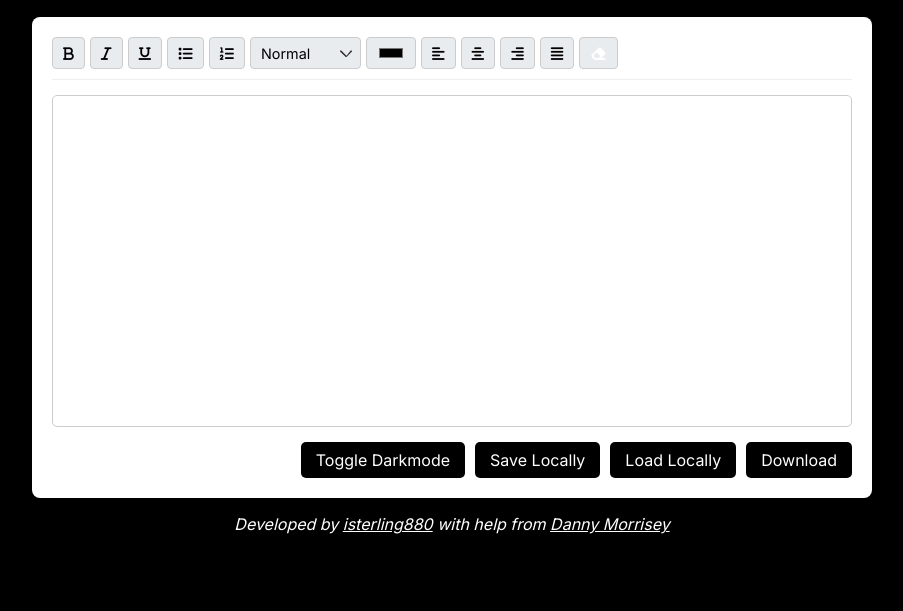
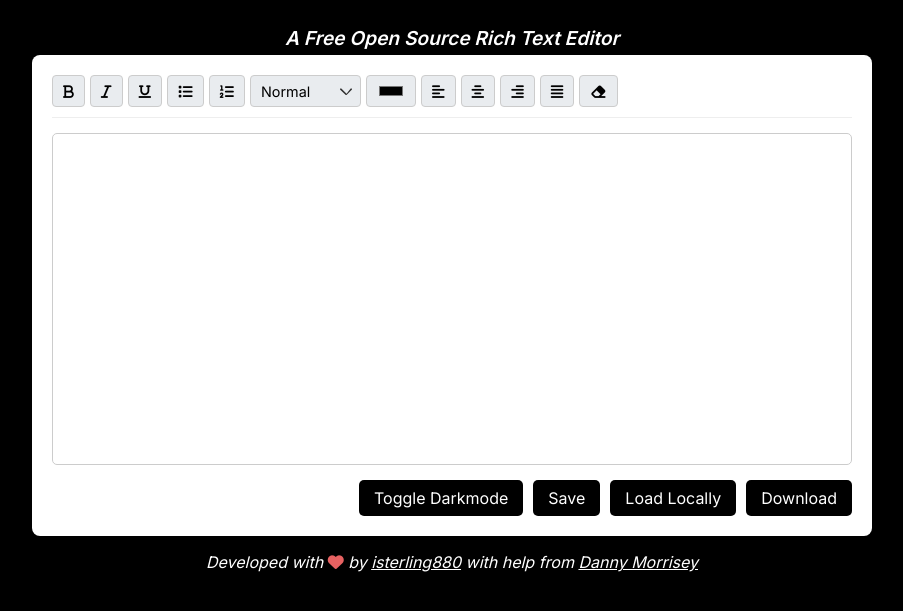
Before and after one commit to therealfuntimeswithdanny/Rich-Text-Editor, a plain HTML site: page index.html in a window 1280 px wide. Both pictures are taken after a click on the button "Toggle Darkmode". Shown: the part 77-688 px from the top of the page, without its empty margins (188-1091 px from the left). Drawn offline with Linux system fonts and the light colour scheme.

Commit message:
added footer

```diff
--- a/index.html
+++ b/index.html
@@ -12,7 +12,7 @@
 <body>
 
     <h1>Rich Text Editor</h1>
-
+    <h3><i>A Free Open Source Rich Text Editor</i></h3>
     <div class="editor-container">
         <div class="toolbar">
             <button id="boldButton"><i class="fa-solid fa-bold"></i></button>
@@ -41,13 +41,12 @@
             <button><a href="index.html"><i class="fa-solid fa-eraser"></i></a></button>
             </div>
 
-        <div id="editorContent" contenteditable="true" placeholder="Start typing here...">
-            </div>
+        <div id="editorContent" contenteditable="true" placeholder="Start typing here...">Start Typing here...</div>
 
         <div class="save-load-controls">
-            <button onclick="myFunction()" id="DarkmodeButton">Toggle Darkmode</button> <button id="saveLocalButton">Save Locally</button> <button id="loadLocalButton">Load Locally</button> <button id="saveToFileSystemButton">Download</button> </div>
+            <button onclick="myFunction()" id="DarkmodeButton">Toggle Darkmode</button> <button id="saveLocalButton">Save</button> <button id="loadLocalButton">Load Locally</button> <button id="saveToFileSystemButton">Download</button> </div>
         </div>
-        <p><i>Developed by <a href="https://github.com/isterling880">isterling880</a> with help from <a href="https://madebydanny.uk">Danny Morrisey</a></i></p>
+        <p><i>Developed with <i class="fa-solid fa-heart" style="color: #e76262;"></i> by <a href="https://github.com/isterling880">isterling880</a> with help from <a href="https://madebydanny.uk">Danny Morrisey</a></i></p>
     <script>
         function myFunction() {
    var element = document.body;
--- a/styles.css
+++ b/styles.css
@@ -14,16 +14,30 @@
 
         h1 {
             color: #007bff; /* Blue */
-            margin-bottom: 20px;
+            margin-bottom: 10px;
             text-align: center;
             font-size: 1.8em;
         }
 
         .dark-mode h1 {
             color: white; /* Blue */
-            margin-bottom: 20px;
+            margin-bottom: 10px;
             text-align: center;
             font-size: 1.8em;
+        }
+
+        h3 {
+            color: #007bff; /* Blue */
+            margin-bottom: 5px;
+            text-align: center;
+            font-size: 1.2em;
+        }
+
+        .dark-mode h3 {
+            color: white; /* Blue */
+            margin-bottom: 5px;
+            text-align: center;
+            font-size: 1.2em;
         }
 
         .editor-container {
@@ -101,10 +115,13 @@
             border-color: #007bff; /* Highlight border on focus */
         }
 
+        .dark-mode button a {
+            color: black;
+        }
          /* Placeholder text style */
          #editorContent:empty:before {
              content: attr(placeholder);
-             color: #a9a9a9; /* Light grey color for placeholder */
+             color: black; /* Light grey color for placeholder */
              pointer-events: none; /* Allow clicks to pass through to the editor */
              display: block; /* Needed for the :empty pseudo-element */
          }
```
Also changed, not shown: 1 other file.
